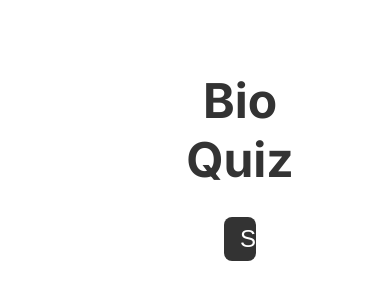
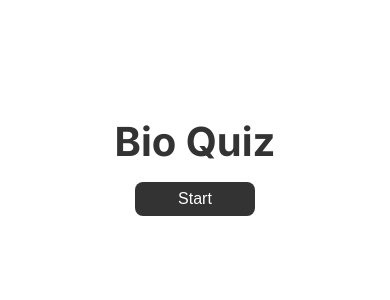
Before and after one commit to NinePTH/driving-license-quiz, a React (Vite) app: page / in a window 390 px wide. Shown: the part 256-556 px from the top of the page. Built offline with nearby package versions, Linux system fonts and the light colour scheme.

Commit message:
Add responsive feature

```diff
--- a/src/index.css
+++ b/src/index.css
@@ -48,7 +48,7 @@ input {
 .options {
     display: flex;
     flex-direction: column;
-    gap: 1rem;
+    gap: 0.25rem;
     align-items: center;
     justify-items: center;
     width: 100%;
@@ -89,3 +89,44 @@ button:hover {
     background-color: #000000;
     /* transform: translateY(4px); */
   }
+
+  @media (max-width: 768px) {
+    .quiz {
+        margin: 0 2.75rem;
+    }
+    .quiz h1 {
+        font-size: 2.5rem;
+        margin-bottom: 1rem;
+        color: #333;
+    }
+
+    .quiz h2 {
+        font-size: 1.15rem;
+        margin-bottom: 1.25rem;
+        color: #333;
+    }
+
+    button {
+        padding: 0.5rem 1rem;
+        margin-top: 0;
+        width: 40%;
+        font-size: 1rem;
+    }
+
+    .options {
+        gap: 1rem;
+    }
+
+    .answer-button {
+        padding: 0.75rem 1.5rem;
+        width: 90%;
+        font-size: 1rem;
+        text-align: left;
+        background-color: #333;
+        color: #fff;
+        border: none;
+        border-radius: 0.5rem;
+        cursor: pointer;
+        transition: background-color 0.3s ease;
+    }
+  }
```
